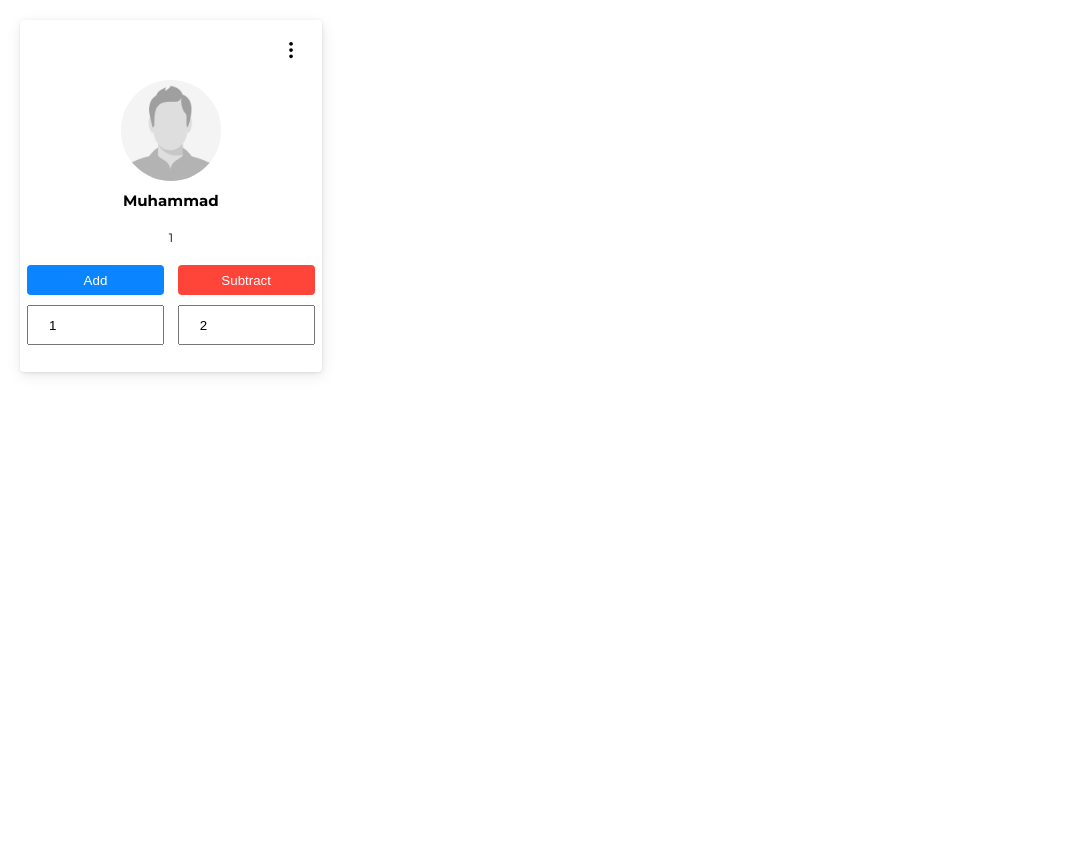
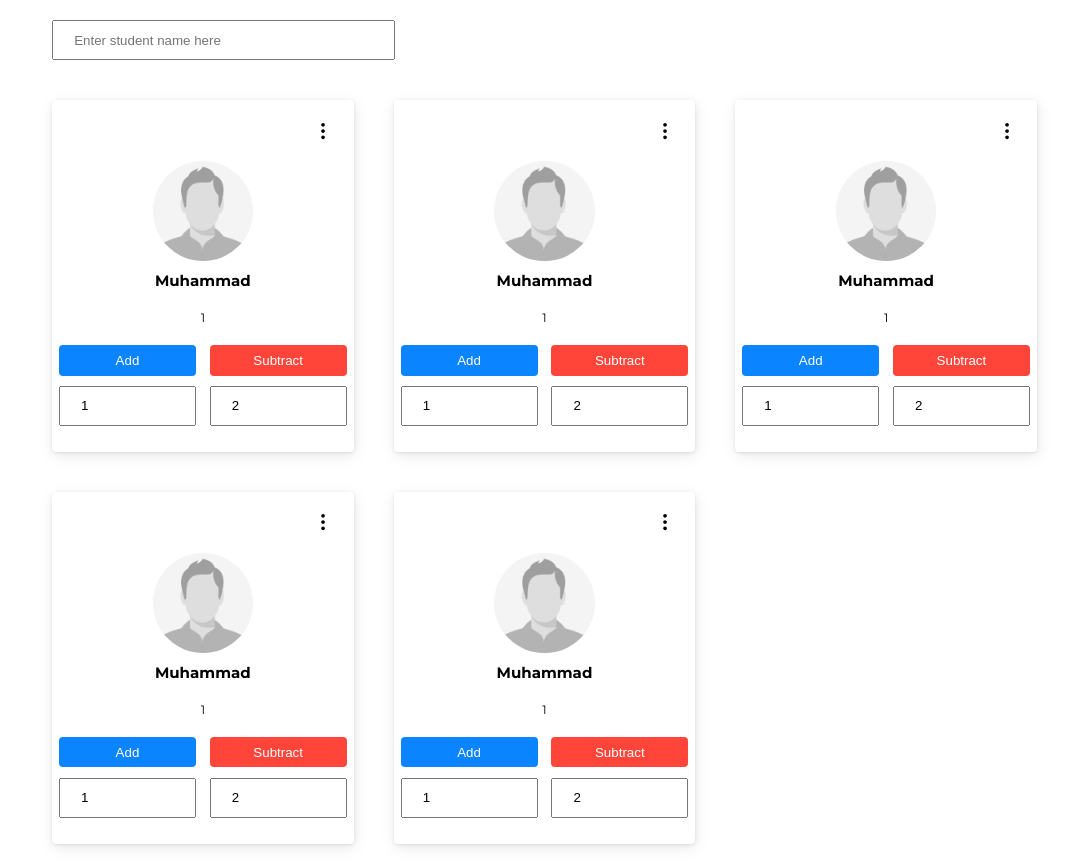
Before and after one commit to zillBoy/school-management, a React (Create React App) app: page / in a window 1280 px wide. Shown: the whole page, without its empty margins (0-1083 px from the left). Before the commit the page ends 800 px from the top, so only its background shows below. Built offline with nearby package versions, Linux system fonts and the light colour scheme.

Commit message:
CardList added

```diff
--- a/src/components/Card/Card.jsx
+++ b/src/components/Card/Card.jsx
@@ -5,8 +5,6 @@ import Button from '../Button/Button'
 import Input from '../Input/Input'
 
 const Card = ({ student }) => {
-
-    console.log('studetn: ', student)
 
     return (
         <div className='card__container'>
--- /dev/null
+++ b/src/components/CardList/CardList.jsx
@@ -0,0 +1,12 @@
+import React from 'react'
+import Card from '../Card/Card'
+
+const CardList = ({ students }) => {
+    return (
+        <div className='cardlist__container'>
+            {students.map(student => <Card student={student} />)}
+        </div>
+    )
+}
+
+export default CardList
--- a/src/components/Input/Input.jsx
+++ b/src/components/Input/Input.jsx
@@ -1,9 +1,9 @@
 import React from 'react'
 
-const Input = ({ ...props }) => {
+const Input = ({ className, ...props }) => {
     return (
         <div className='input__container'>
-            <input className='input__container-input' {...props} />
+            <input className={`input__container-input input__container-input--${className}`} {...props} />
         </div>
     )
 }
--- a/src/pages/Home.js
+++ b/src/pages/Home.js
@@ -1,13 +1,22 @@
 import React, { useEffect, useState } from 'react'
 import Card from '../components/Card/Card'
-import { students } from '../utils/mockData'
+import CardList from '../components/CardList/CardList'
+import Input from '../components/Input/Input'
 
 const Home = () => {
 
-    // const [students, setStudents] = useState([])
+    const [students, setStudents] = useState([{name: '', image: '', addCount: 0, subtractCount: 0}, {}, {}, {}, {}])
+    const [name, setName] = useState('')
 
     return (
-        <Card student={students[0]} />
+        <div className='home__container'>
+            <div className='home__inputcontainer'>
+                <Input placeholder='Enter student name here' className='search' value={name} onChange={(event) => setName(event.target.value)} />
+            </div>
+            <div className='home__cardcontainer'>
+                <CardList students={students} setStudents={setStudents} />
+            </div>
+        </div>
     )
 }
 
--- a/src/sass/_main.scss
+++ b/src/sass/_main.scss
@@ -9,6 +9,7 @@
 @import './base/typography';
 
 // Component
+@import './components/cardlist';
 @import './components/card';
 @import './components/button';
 @import './components/input';
--- a/src/sass/components/_card.scss
+++ b/src/sass/components/_card.scss
@@ -15,6 +15,7 @@
     &-icon {
 
         margin: 2rem;
+        cursor: pointer;
 
         width: $icon-width;
         height: $icon-height;
--- /dev/null
+++ b/src/sass/components/_cardlist.scss
@@ -0,0 +1,6 @@
+.cardlist__container {
+    display: flex;
+    justify-content: flex-start;
+    align-items: center;
+    flex-wrap: wrap;
+}
--- a/src/sass/components/_input.scss
+++ b/src/sass/components/_input.scss
@@ -6,5 +6,9 @@
         width: $input-width;
         height: $input-height;
         padding: 0 2rem;
+
+        &--search {
+            width: calc($input-width * 2.5);
+        }
     }
 }
--- a/src/sass/pages/_home.scss
+++ b/src/sass/pages/_home.scss
@@ -0,0 +1,12 @@
+.home__container {
+    width: 95%;
+    margin: 0 auto;
+}
+
+.home__inputcontainer {
+    margin: 2rem;
+}
+
+.home__cardcontainer {
+    @include center;
+}
```
